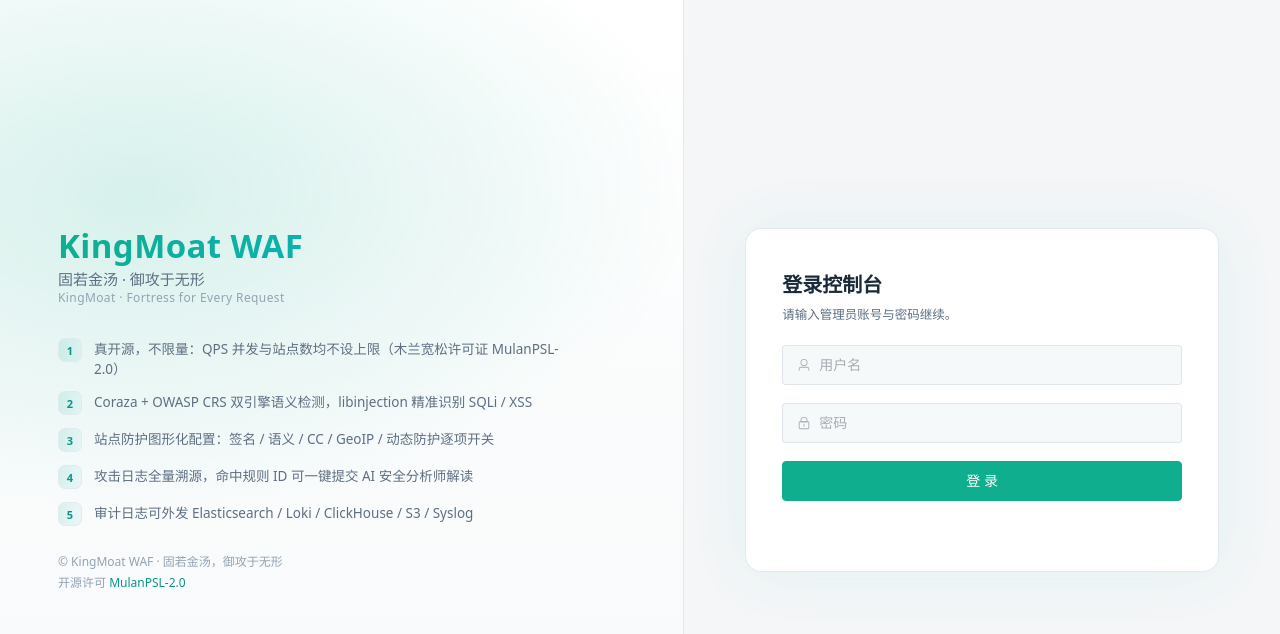
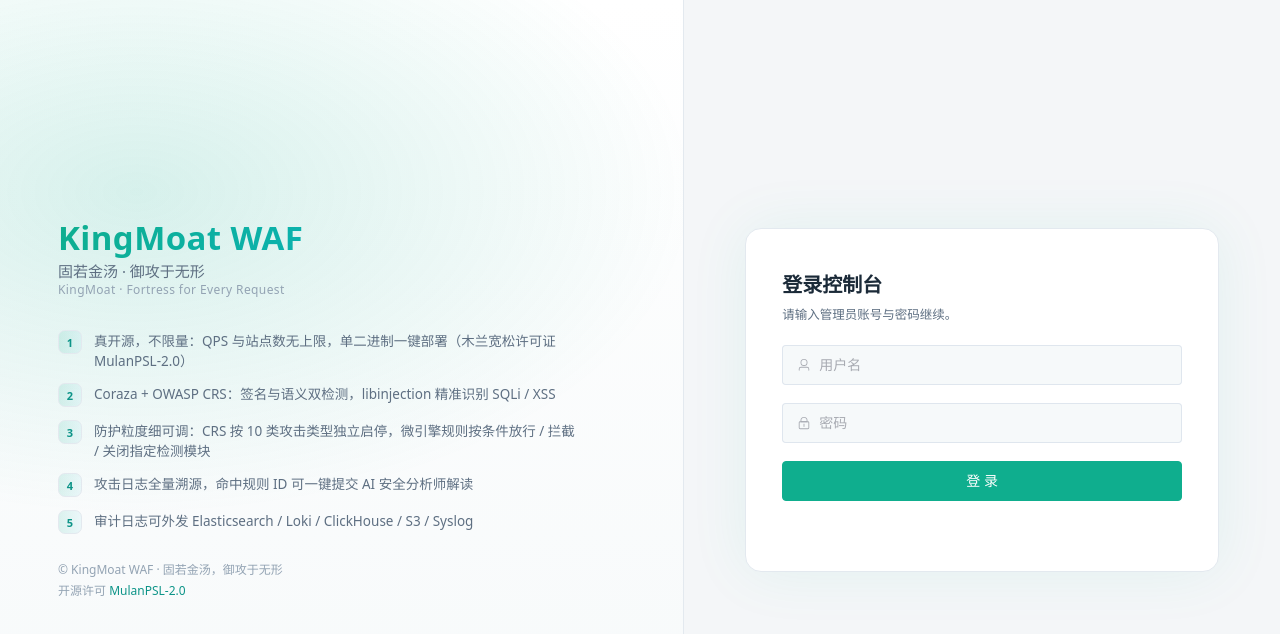
Before and after one commit to KingMoat/KingMoat-WAF, a Vue app in the folder web/console/: page /#/login in a window 1280 px wide. Shown: the top 634 px of the page. Built offline with nearby package versions, Linux system fonts and the light colour scheme.

Commit message:
ui(login): refresh feature list - deployment simplicity, dual detection, granular protection

```diff
--- a/web/console/src/views/Login.vue
+++ b/web/console/src/views/Login.vue
@@ -8,9 +8,9 @@
         <div class="lg-slogan-en">KingMoat · Fortress for Every Request</div>
       </div>
       <ul class="lg-feats">
-        <li><i>1</i><span>真开源，不限量：QPS 并发与站点数均不设上限（木兰宽松许可证 MulanPSL-2.0）</span></li>
-        <li><i>2</i><span>Coraza + OWASP CRS 双引擎语义检测，libinjection 精准识别 SQLi / XSS</span></li>
-        <li><i>3</i><span>站点防护图形化配置：签名 / 语义 / CC / GeoIP / 动态防护逐项开关</span></li>
+        <li><i>1</i><span>真开源，不限量：QPS 与站点数无上限，单二进制一键部署（木兰宽松许可证 MulanPSL-2.0）</span></li>
+        <li><i>2</i><span>Coraza + OWASP CRS：签名与语义双检测，libinjection 精准识别 SQLi / XSS</span></li>
+        <li><i>3</i><span>防护粒度细可调：CRS 按 10 类攻击类型独立启停，微引擎规则按条件放行 / 拦截 / 关闭指定检测模块</span></li>
         <li><i>4</i><span>攻击日志全量溯源，命中规则 ID 可一键提交 AI 安全分析师解读</span></li>
         <li><i>5</i><span>审计日志可外发 Elasticsearch / Loki / ClickHouse / S3 / Syslog</span></li>
       </ul>
```
Also changed, not shown: 31 other files (tests, documents, lock files or other folders).
